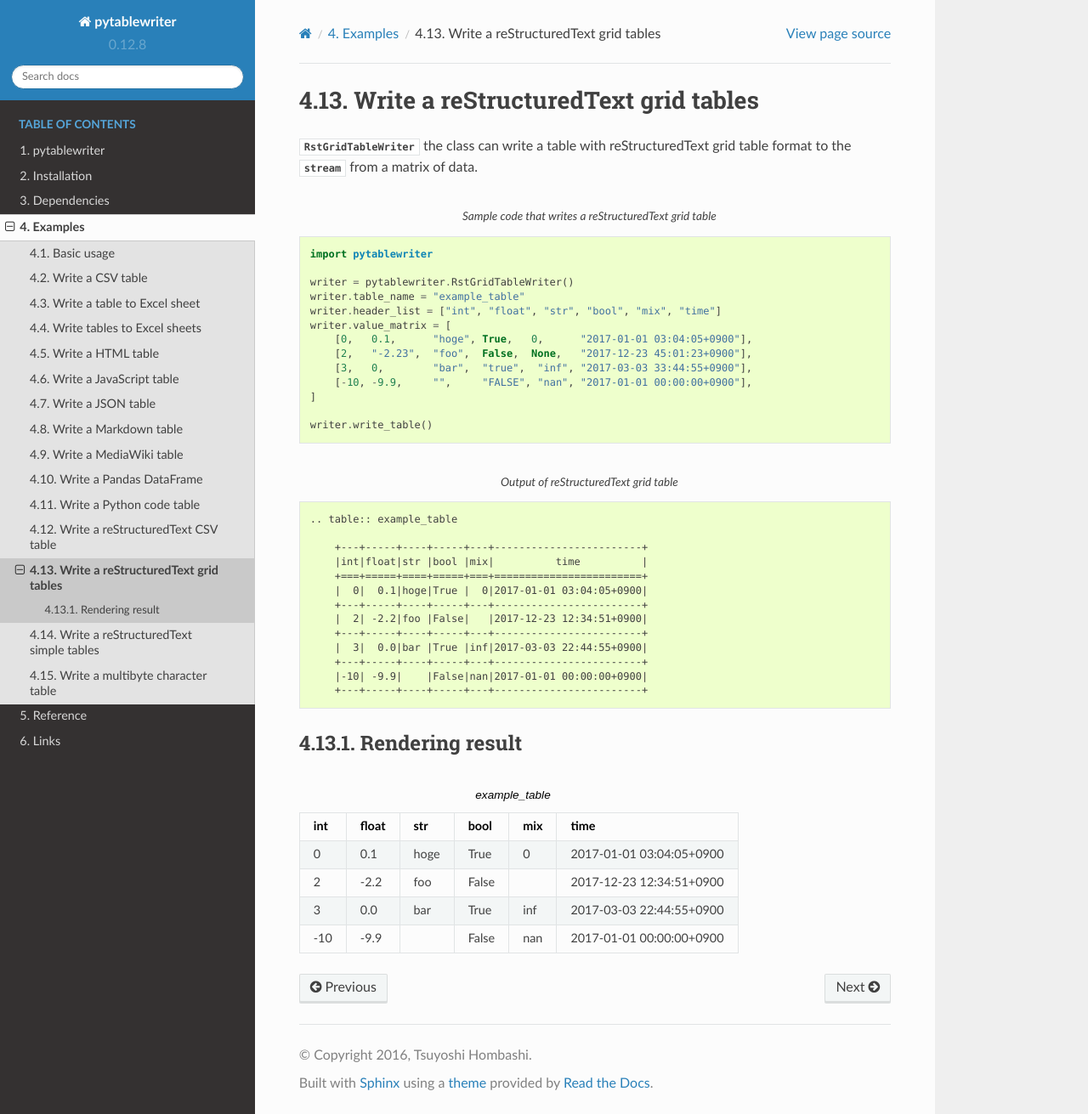
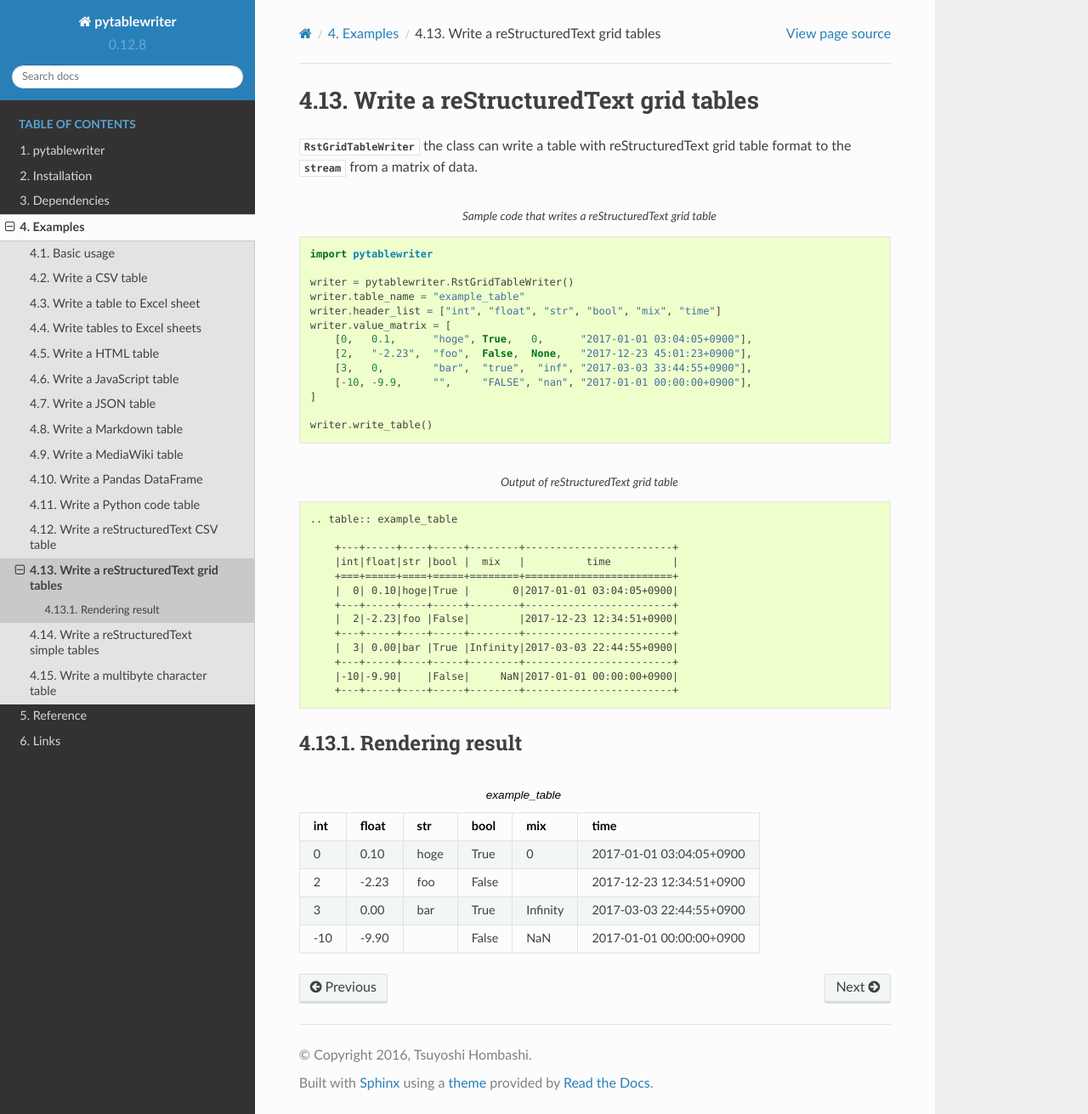
Before and after one commit to thombashi/pytablewriter, a Sphinx documentation site: the page built from docs/pages/examples/rst_grid_table.rst, in a window 1280 px wide and 1311 px high. Shown: the whole window at 85% size. Built offline with Sphinx 7.4.7 and the Read the Docs theme 2.0.0, drawn with Linux system fonts in a browser that asks for light colours; pages that are not in the unit, such as notebooks, are missing from menus.

Commit message:
Update examples

```diff
--- a/docs/pages/examples/rst_grid_table_example.txt
+++ b/docs/pages/examples/rst_grid_table_example.txt
@@ -22,31 +22,31 @@
 
     .. table:: example_table
 
-        +---+-----+----+-----+---+------------------------+
-        |int|float|str |bool |mix|          time          |
-        +===+=====+====+=====+===+========================+
-        |  0|  0.1|hoge|True |  0|2017-01-01 03:04:05+0900|
-        +---+-----+----+-----+---+------------------------+
-        |  2| -2.2|foo |False|   |2017-12-23 12:34:51+0900|
-        +---+-----+----+-----+---+------------------------+
-        |  3|  0.0|bar |True |inf|2017-03-03 22:44:55+0900|
-        +---+-----+----+-----+---+------------------------+
-        |-10| -9.9|    |False|nan|2017-01-01 00:00:00+0900|
-        +---+-----+----+-----+---+------------------------+
+        +---+-----+----+-----+--------+------------------------+
+        |int|float|str |bool |  mix   |          time          |
+        +===+=====+====+=====+========+========================+
+        |  0| 0.10|hoge|True |       0|2017-01-01 03:04:05+0900|
+        +---+-----+----+-----+--------+------------------------+
+        |  2|-2.23|foo |False|        |2017-12-23 12:34:51+0900|
+        +---+-----+----+-----+--------+------------------------+
+        |  3| 0.00|bar |True |Infinity|2017-03-03 22:44:55+0900|
+        +---+-----+----+-----+--------+------------------------+
+        |-10|-9.90|    |False|     NaN|2017-01-01 00:00:00+0900|
+        +---+-----+----+-----+--------+------------------------+
 
 Rendering result
 ~~~~~~~~~~~~~~~~~~~~~~~~~~~~
 
 .. table:: example_table
 
-    +---+-----+----+-----+---+------------------------+
-    |int|float|str |bool |mix|          time          |
-    +===+=====+====+=====+===+========================+
-    |  0|  0.1|hoge|True |  0|2017-01-01 03:04:05+0900|
-    +---+-----+----+-----+---+------------------------+
-    |  2| -2.2|foo |False|   |2017-12-23 12:34:51+0900|
-    +---+-----+----+-----+---+------------------------+
-    |  3|  0.0|bar |True |inf|2017-03-03 22:44:55+0900|
-    +---+-----+----+-----+---+------------------------+
-    |-10| -9.9|    |False|nan|2017-01-01 00:00:00+0900|
-    +---+-----+----+-----+---+------------------------+
+    +---+-----+----+-----+--------+------------------------+
+    |int|float|str |bool |  mix   |          time          |
+    +===+=====+====+=====+========+========================+
+    |  0| 0.10|hoge|True |       0|2017-01-01 03:04:05+0900|
+    +---+-----+----+-----+--------+------------------------+
+    |  2|-2.23|foo |False|        |2017-12-23 12:34:51+0900|
+    +---+-----+----+-----+--------+------------------------+
+    |  3| 0.00|bar |True |Infinity|2017-03-03 22:44:55+0900|
+    +---+-----+----+-----+--------+------------------------+
+    |-10|-9.90|    |False|     NaN|2017-01-01 00:00:00+0900|
+    +---+-----+----+-----+--------+------------------------+
```
Also changed, not shown: docs/pages/examples/javascript_example.txt (+4 -4 lines), 1 other file.
